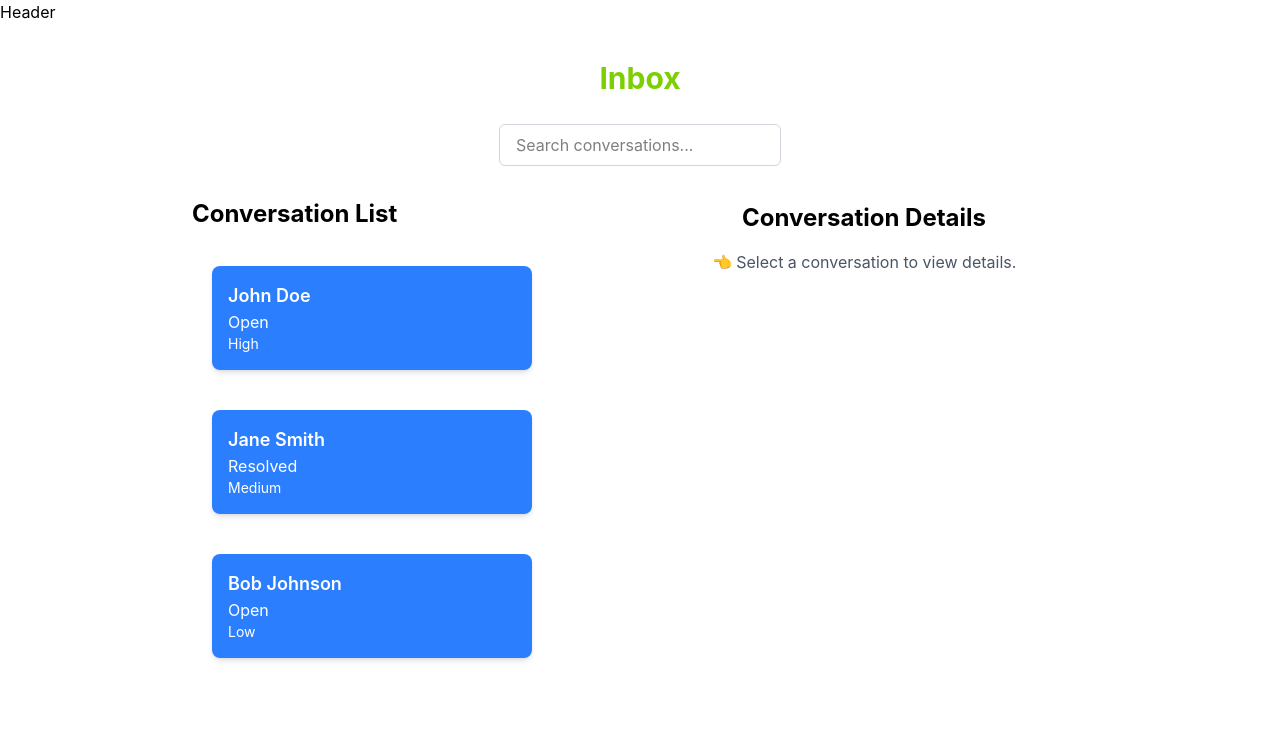
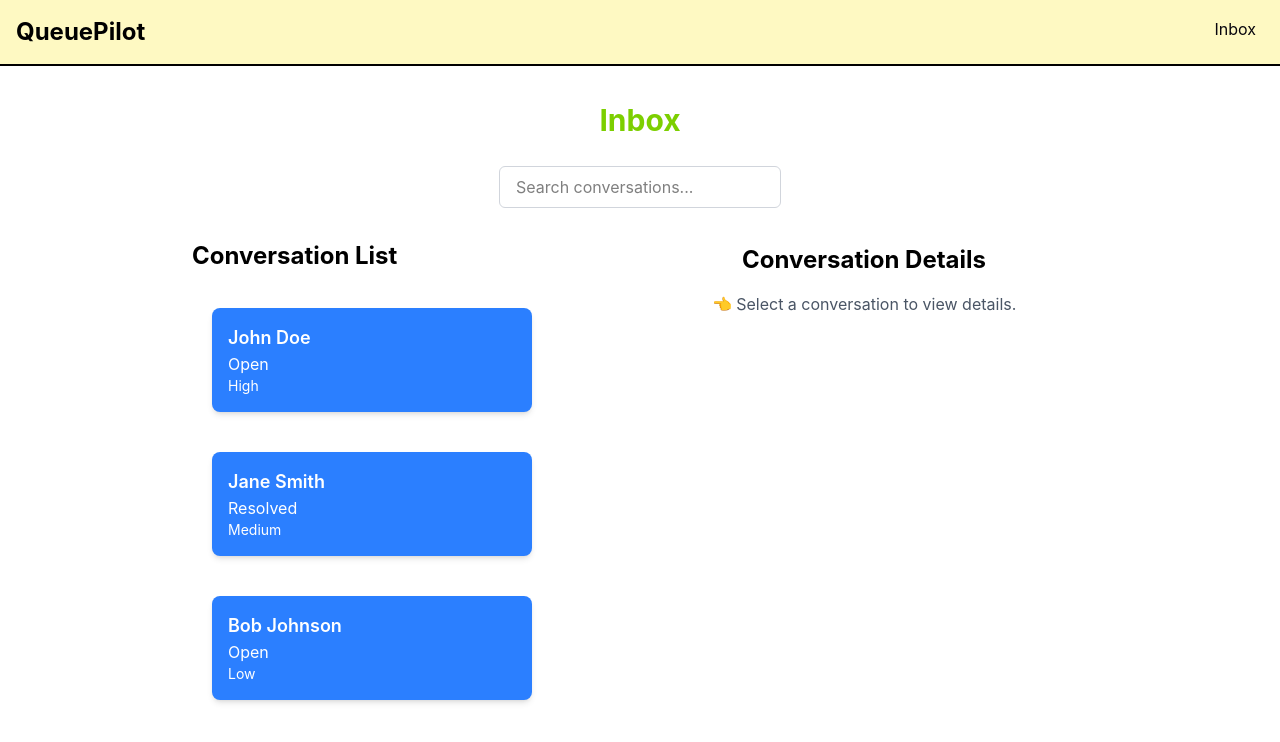
Before and after one commit to sam-0905/QueuePilot, a React (Vite) app in the folder QueuePilot/: page / in a window 1280 px wide. Shown: the top 742 px of the page. Built offline with nearby package versions, Linux system fonts and the light colour scheme.

Commit message:
Added Heading and linked a inbox

```diff
--- a/QueuePilot/src/components/Header.tsx
+++ b/QueuePilot/src/components/Header.tsx
@@ -1,7 +1,18 @@
+import { Link } from "react-router-dom";
 
 export const Header = () => {
   return (
-    <div>Header</div>
+    <>
+    <section className="flex justify-between ml-auto border-b-2 bg-yellow-100 ">
+      <div>
+        <h1 className="text-2xl font-bold m-4 ">QueuePilot</h1>
+    </div>
+    <div className="text-xl m-1 p-2">
+      <Link to="/" >Inbox</Link>
+    </div>
+    </section>
+
+    </>
   )
 }
 
```
